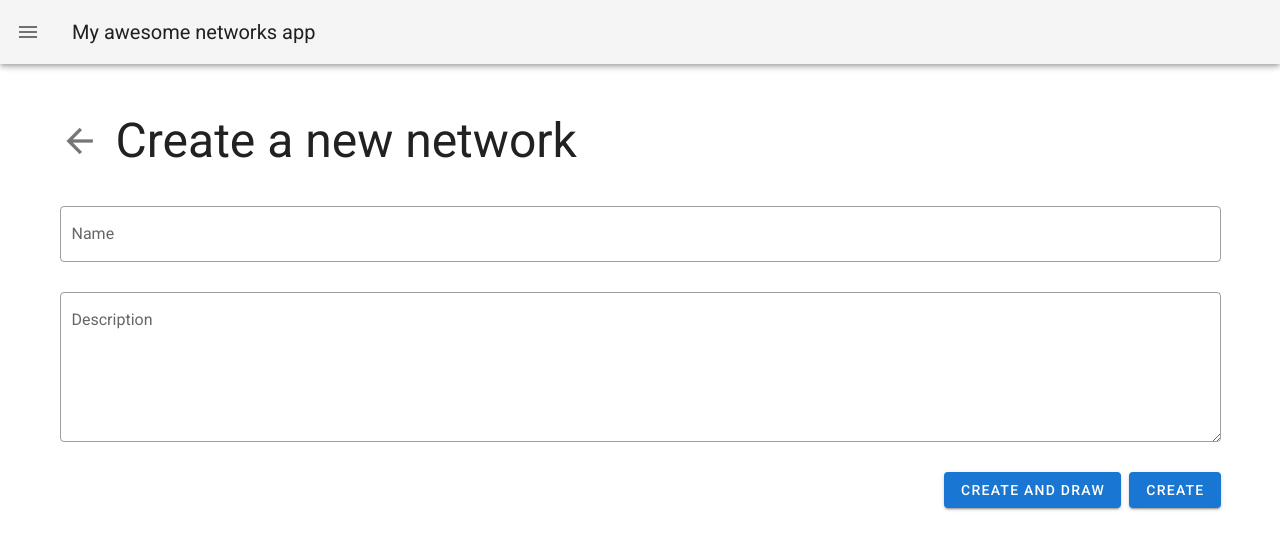
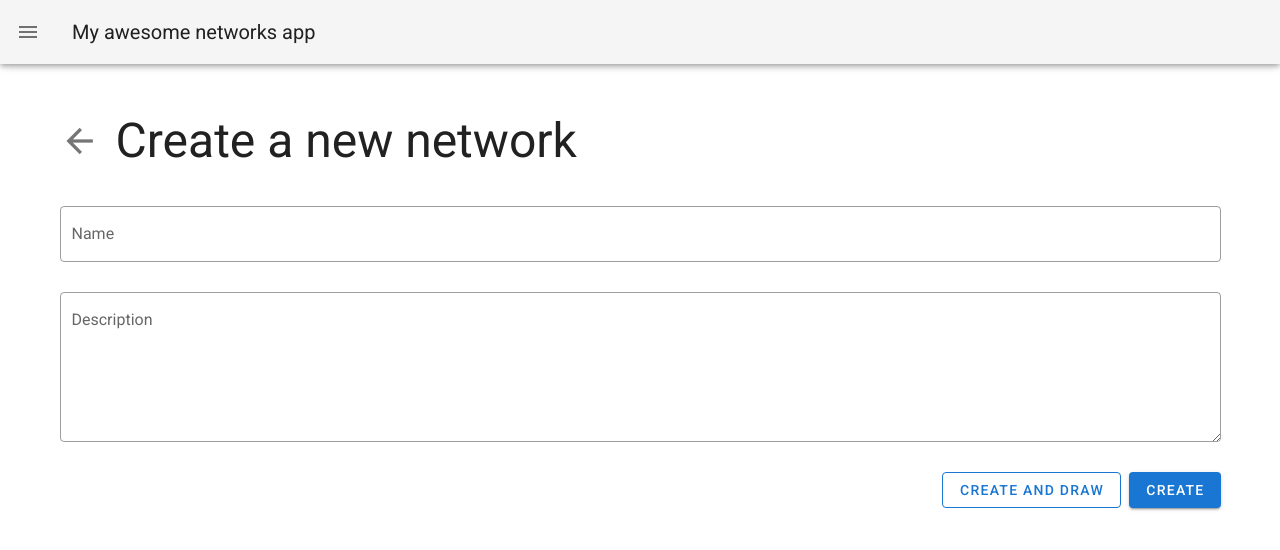
Before and after one commit to lazilihichem/graphs, a Nuxt app: page /graphs/Create in a window 1280 px wide. Shown: the top 550 px of the page. Built offline with nearby package versions, Linux system fonts and the light colour scheme.

Commit message:
ui: use my button component

```diff
--- a/components/Graphs/Form.vue
+++ b/components/Graphs/Form.vue
@@ -22,19 +22,20 @@
         <div
           v-if="!onEdit"
           class="d-flex justify-end">
-          <v-btn
+          <o-button
             class="mx-2"
+            text="Create and draw"
+            color="primary"
+            outlined
             @click="createAndDraw"
+          />
+
+          <o-button
+            text="Create "
             color="primary"
-          >
-            Create and Draw
-          </v-btn>
-          <v-btn
             @click="create"
-            color="primary"
-          >
-            Create
-          </v-btn>
+          />
+
         </div>
       </v-form>
     </div>
```
